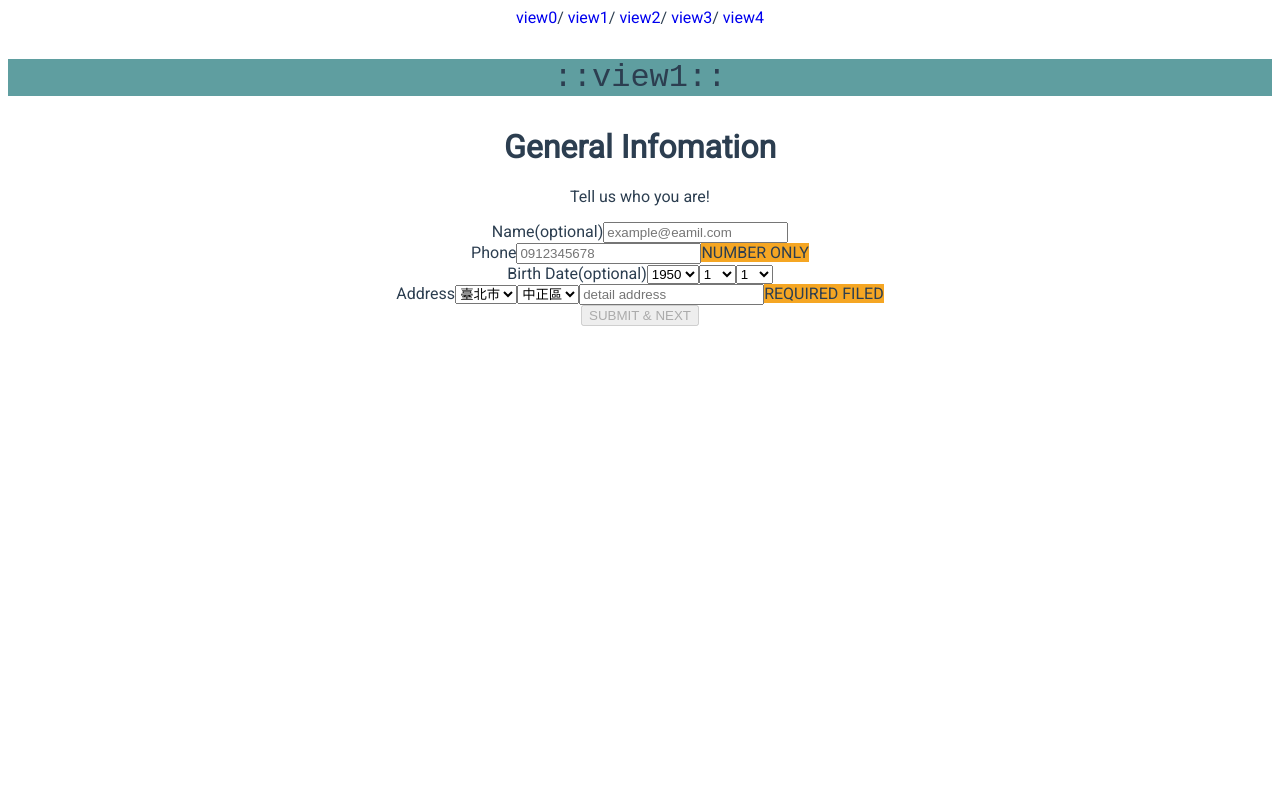
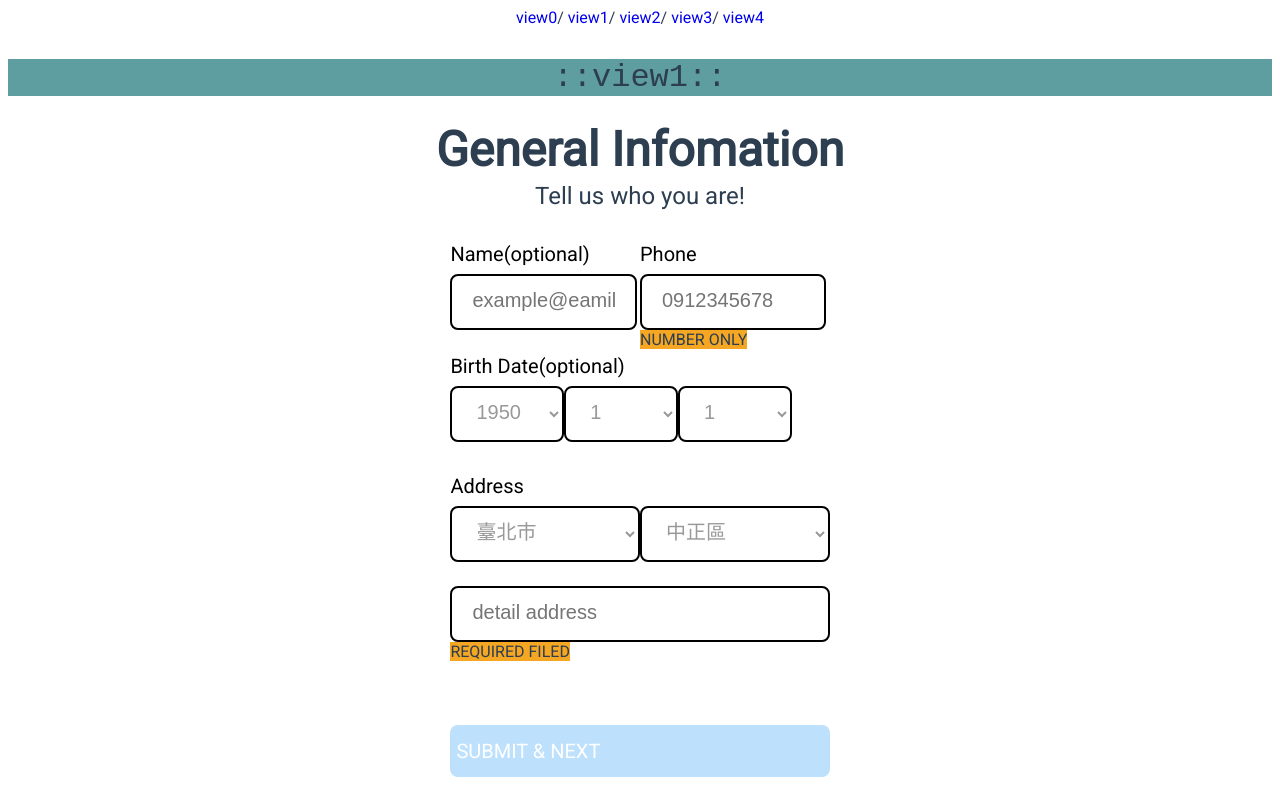
Before and after one commit to rosethorn999/hexschool_F2E_week6, a Vue app: page /#/ in a window 1280 px wide. Both pictures are taken after a click on the link "view1". Built offline with nearby package versions, Linux system fonts and the light colour scheme.

Commit message:
view1和view2畫面

```diff
--- a/src/components/view0.vue
+++ b/src/components/view0.vue
@@ -118,7 +118,7 @@ input::placeholder {
   padding: 12px 20px;
 }
 #button {
-  background: #3375d8;
+  background: #BDE0FD;
   border: 0;
   width: 100%;
   height: 52px;
--- a/src/components/view1.vue
+++ b/src/components/view1.vue
@@ -5,18 +5,18 @@
     <p>
       Tell us who you are!
     </p>
-    <form>
-      <div class="form-group">
-        <label>Name(optional)</label>
+    <form class="form-area">
+      <div class="form-group" id="form-group-email">
+        <label class="label-title">Name(optional)</label>
         <input type="text" placeholder="example@eamil.com" v-model="name"/>
       </div>
-      <div class="form-group">
-        <label>Phone</label>
+      <div class="form-group" id="form-group-telphone">
+        <label class="label-title">Phone</label>
         <input type="telphone" placeholder="0912345678" v-model="telphone"/>
         <div class="alarm" v-show="telphoneError">NUMBER ONLY</div>
       </div>
-      <div class="form-group">
-        <label>Birth Date(optional)</label>
+      <div class="form-group" id="form-group-birthday">
+        <label class="label-title">Birth Date(optional)</label>
         <select v-model="YYYY">
             <option v-for="(YYYY,index) in YYYYs" :key="index">{{YYYY}}</option>
         </select>
@@ -27,8 +27,8 @@
             <option v-for="(DD,index) in 31" :key="index">{{DD}}</option>
         </select>
       </div>
-       <div class="form-group">
-        <label>Address</label>
+       <div class="form-group" id="form-group-address">
+        <label class="label-title">Address</label>
         <select v-model="city">
             <option v-for="(city,index) in citys" :key="index" :value="index">{{city}}</option>
         </select>
@@ -38,7 +38,7 @@
         <input type="text" v-model="address" placeholder="detail address"/>
          <div class="alarm" v-show="addressError">REQUIRED FILED</div>
       </div>
-      <input type="button" value="SUBMIT & NEXT" :disabled="formError" @click="send">
+      <input id="button"  type="button" value="SUBMIT & NEXT" :disabled="formError" @click="send">
     </form>
   </div>
 </template>
@@ -123,8 +123,102 @@ export default {
 
 <!-- Add "scoped" attribute to limit CSS to this component only -->
 <style scoped>
+.form-area {
+  text-align: start;
+  width: 30%;
+  margin: auto;
+}
 .alarm {
   display: inline;
   background-color: #f5a623;
 }
+.view1 h1 {
+  margin-top: 54px;
+  font-family: "Roboto";
+  font-size: 48px;
+  line-height: 0;
+}
+.view1 p {
+  font-family: "Roboto";
+  font-size: 24px;
+}
+.form-group {
+  margin-bottom: 24px;
+}
+#form-group-email {
+  float: left;
+  width: 50%;
+}
+
+input,
+select {
+  font-size: 20px;
+  color: #999999;
+  letter-spacing: 0;
+  text-align: left;
+  line-height: 24px;
+}
+#form-group-email input {
+  width: 75%;
+  background: #ffffff;
+  border: 2px solid #000000;
+  border-radius: 8px;
+  padding: 12px 20px 16px;
+}
+#form-group-telphone {
+  float: right;
+  width: 50%;
+}
+#form-group-telphone input {
+  width: 75%;
+  background: #ffffff;
+  border: 2px solid #000000;
+  border-radius: 8px;
+  padding: 12px 20px 16px;
+}
+
+#form-group-birthday select {
+  background: #ffffff;
+  border: 2px solid #000000;
+  border-radius: 8px;
+  padding: 12px 20px 16px;
+  width: 30%;
+}
+.label-title {
+  display: block;
+  padding: 8px 0;
+  font-size: 20px;
+  color: #000000;
+  letter-spacing: 0;
+}
+#form-group-address select {
+  background: #ffffff;
+  border: 2px solid #000000;
+  border-radius: 8px;
+  padding: 12px 20px 16px;
+  margin-bottom: 24px;
+  width: 50%;
+}
+#form-group-address input {
+  background: #ffffff;
+  border: 2px solid #000000;
+  border-radius: 8px;
+  padding: 12px 20px 16px;
+  display: block;
+  width: 100%;
+  box-sizing: border-box;
+}
+
+#button {
+  background: #bde0fd;
+  border: 0;
+  width: 100%;
+  height: 52px;
+  border-radius: 8px;
+  margin-top: 40px;
+  font-family: "Roboto" !important;
+  font-size: 20px;
+  color: white;
+  cursor: pointer;
+}
 </style>
--- a/src/components/view2.vue
+++ b/src/components/view2.vue
@@ -5,18 +5,19 @@
     <p>
       We wanna know you more!
     </p>
-    <form>
-      <div>
+    <form class="form-area">
+      <div class="upload-up-area">
           <img src="http://via.placeholder.com/150x150">
-          <p>UPLOAD UP TO 3 PHOTOS</p>
-          <span>MAXIMUM SIZE: 150*150px</span>
+          <div class="txt-area">
+            <span>UPLOAD UP TO 3 PHOTOS</span>
+            <span>MAXIMUM SIZE: 150*150px</span>
+          </div>
+          <!-- <img src="http://via.placeholder.com/50x50">
+          <img src="http://via.placeholder.com/50x50">
+          <img src="http://via.placeholder.com/50x50"> -->
       </div>
-      <div>
-          <img src="http://via.placeholder.com/50x50">
-          <img src="http://via.placeholder.com/50x50">
-          <img src="http://via.placeholder.com/50x50">
-      </div>
-      <input type="button" value="ONE FILE IS OVER THE MAXIMUM SIZE">
+
+      <input id="button"  type="button" value="ONE FILE IS OVER THE MAXIMUM SIZE">
     </form>
   </div>
 </template>
@@ -32,4 +33,50 @@ export default {
 
 <!-- Add "scoped" attribute to limit CSS to this component only -->
 <style scoped>
+.view2 h1 {
+  margin-top: 54px;
+  font-family: "Roboto";
+  font-size: 48px;
+  line-height: 0;
+}
+.view2 p {
+  font-family: "Roboto";
+  font-size: 24px;
+}
+.form-area {
+  text-align: start;
+  width: 30%;
+  margin: auto;
+}
+.upload-up-area {
+  border: 2px solid #000;
+  border-radius: 8px;
+}
+.upload-up-area img {
+  width: 58px;
+  height: 45px;
+  margin: 48px 20px 47px 69px;
+  float: left;
+}
+.txt-area {
+  margin: 46px 78px 46px 20px;
+}
+.txt-area span {
+  display: block;
+  font-size: 20px;
+  color: #9b9b9b;
+  line-height: 24px;
+}
+#button {
+  background: #bde0fd;
+  border: 0;
+  width: 100%;
+  height: 52px;
+  border-radius: 8px;
+  margin-top: 40px;
+  font-family: "Roboto" !important;
+  font-size: 20px;
+  color: white;
+  cursor: pointer;
+}
 </style>
```
